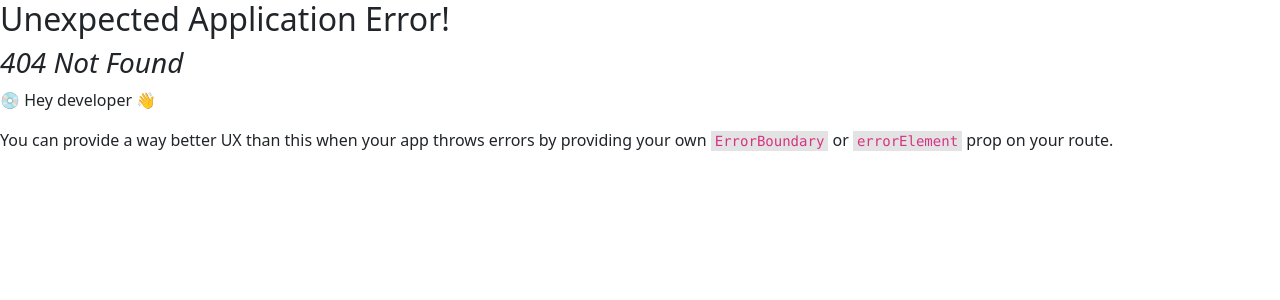
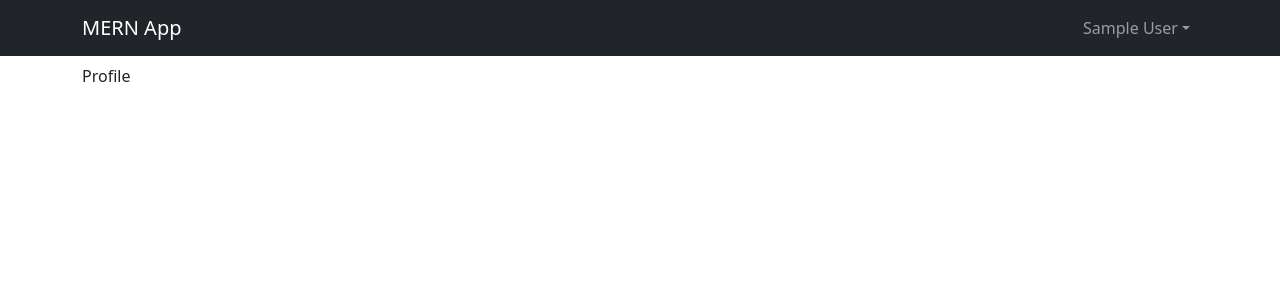
Before and after one commit to Anirudh-koushik-99/User-Auth, a React (Create React App) app in the folder frontend/: page /profile in a window 1280 px wide. Before the commit this address had no page. Shown: the top 300 px of the page. Built offline with nearby package versions, Linux system fonts and the light colour scheme; sample sign-in values are in the browser's storage.

Commit message:
Profile page private route

```diff
--- /dev/null
+++ b/frontend/src/components/PrivateRoute.jsx
@@ -0,0 +1,11 @@
+import { Navigate, Outlet } from "react-router-dom";
+import { UseSelector, useSelector } from "react-redux";
+
+import React from 'react'
+
+const PrivateRoute = () => {
+    const {userInfo} = useSelector((state) => state.auth)
+  return userInfo ? <Outlet /> : <Navigate to='/login' replace />
+}
+
+export default PrivateRoute
--- a/frontend/src/index.js
+++ b/frontend/src/index.js
@@ -15,12 +15,19 @@
 import HomeScreen from "./screens/HomeScreen";
 import LoginScreen from "./screens/LoginScreen";
 import RegisterScreen from "./screens/RegisterScreen";
+import ProfileScreen from "./screens/ProfileScreen";
+import PrivateRoute from "./components/PrivateRoute";
+
 const router = createBrowserRouter(
   createRoutesFromElements(
     <Route path="/" element={<App />}>
       <Route index={true} path="/" element={<HomeScreen />} />
       <Route path="/login" element={<LoginScreen />} />
       <Route path="/register" element={<RegisterScreen />} />
+      <Route path="/profile" element= {<PrivateRoute />}>
+        <Route path="/profile" element={<ProfileScreen />} />
+      </Route>
+
     </Route>
   )
 );
--- /dev/null
+++ b/frontend/src/screens/ProfileScreen.jsx
@@ -0,0 +1,11 @@
+import React from 'react'
+
+const ProfileScreen = () => {
+  return (
+    <div>
+      Profile
+    </div>
+  )
+}
+
+export default ProfileScreen
--- a/frontend/src/screens/RegisterScreen.jsx
+++ b/frontend/src/screens/RegisterScreen.jsx
@@ -46,7 +46,7 @@
 
   return (
     <FormContainer>
-      <h1>Sign In</h1>
+      <h1>Sign Up</h1>
       <Form onSubmit={submitHandler}>
 
       <Form.Group className="my-2" controlId="name">
```
